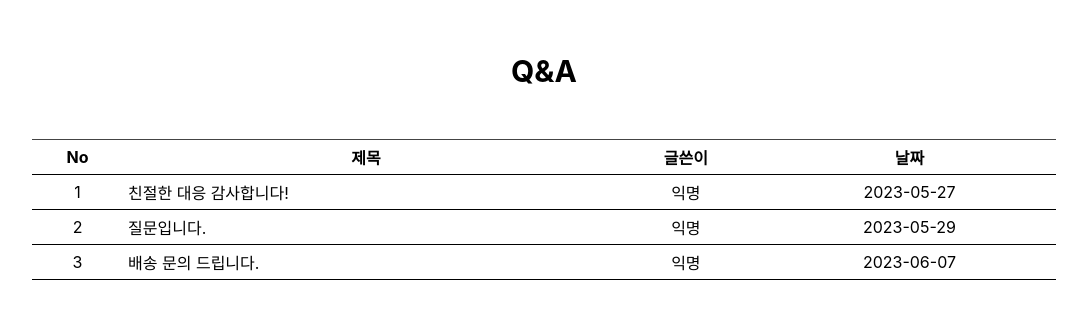
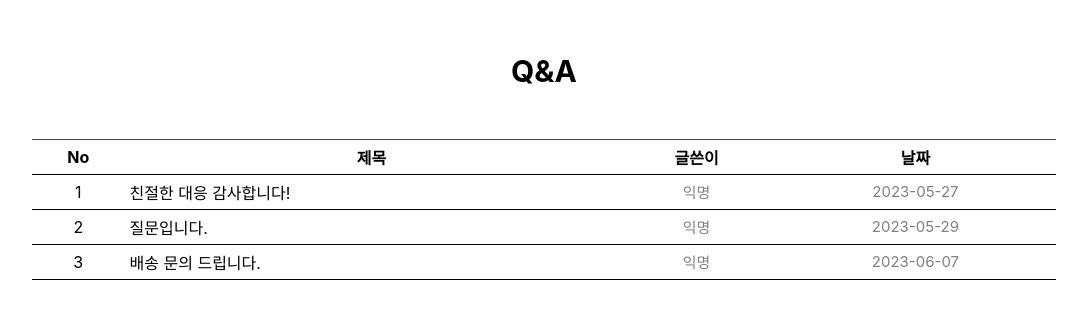
Before and after one commit to hyunjun9788/React_mission2, a React (Create React App) app: page / in a window 1280 px wide. Shown: the part 234-544 px from the top of the page, without its empty margins (96-1183 px from the left). Built offline with nearby package versions, Linux system fonts and the light colour scheme.

Commit message:
feat: 폰트 크기 및 색상 변경

```diff
--- a/src/App.css
+++ b/src/App.css
@@ -1,36 +1,51 @@
-.container{
-    display:flex;
+.container {
+    display: flex;
     flex-direction: column;
     justify-content: center;
     align-items: center;
-    height:100vh;
+    height: 100vh;
 
 }
-.title{
-    font-size:30px;
+
+.title {
+    font-size: 30px;
     font-weight: bold;
     padding-bottom: 50px;
 }
-table{
+
+table {
     width: 80%;
     border: 1px solid #444444;
     border-collapse: collapse;
     border-left: none;
     border-right: none;
 }
-tr>th{
-    padding:5px;
-}
-td{
-    border: 1px solid black;
-    border-left:none;
-    border-right: none;
-    padding:5px;
+
+tr > th {
+    padding: 5px;
 }
 
-tr>td{
+td {
+    border: 1px solid black;
+    border-left: none;
+    border-right: none;
+    padding: 5px;
+}
+
+tr > td {
     text-align: center;
 }
-.content1,.content2,.content3{
+
+.content {
     text-align: left;
 }
+
+.name {
+    font-size: 15px;
+    color: gray
+}
+
+.date {
+    color: gray;
+    font-size: 15px;
+}
--- a/src/App.js
+++ b/src/App.js
@@ -16,21 +16,21 @@ function App() {
                 <tbody>
                 <tr>
                     <td>1</td>
-                    <td className='content1'>친절한 대응 감사합니다!</td>
-                    <td>익명</td>
-                    <td>2023-05-27</td>
+                    <td className='content'>친절한 대응 감사합니다!</td>
+                    <td className='name'>익명</td>
+                    <td className='date'>2023-05-27</td>
                 </tr>
                 <tr>
                     <td>2</td>
-                    <td className='content2'>질문입니다.</td>
-                    <td>익명</td>
-                    <td>2023-05-29</td>
+                    <td className='content'>질문입니다.</td>
+                    <td className='name'>익명</td>
+                    <td className='date'>2023-05-29</td>
                 </tr>
                 <tr>
                     <td>3</td>
-                    <td className='content3'>배송 문의 드립니다.</td>
-                    <td>익명</td>
-                    <td>2023-06-07</td>
+                    <td className='content'>배송 문의 드립니다.</td>
+                    <td className='name'>익명</td>
+                    <td className='date'>2023-06-07</td>
                 </tr>
                 </tbody>
             </table>
```
